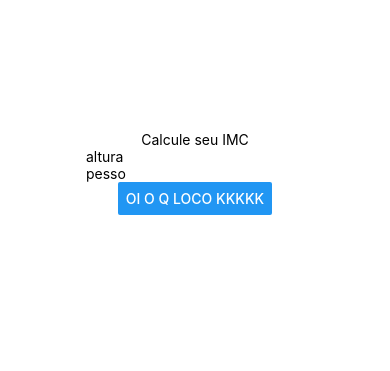
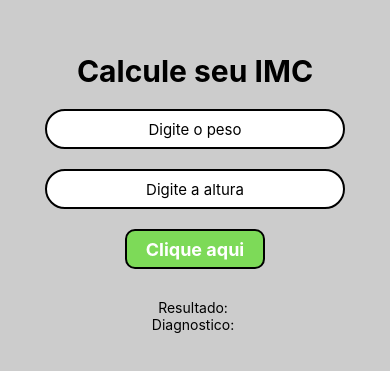
Before and after one commit to kani0dev/mobiledev-4semestre, a React Native app: screen / in a window 390 px wide. Shown: the part 229-600 px from the top of the page. Built offline with nearby package versions, Linux system fonts and the light colour scheme.

Commit message:
peguei a versão do Ygera pra usar

```diff
--- a/App.js
+++ b/App.js
@@ -1,75 +1,138 @@
-import { StatusBar } from 'expo-status-bar';
+import { View, Text, StyleSheet, TextInput, Pressable, Alert } from "react-native";
 import { useState } from 'react';
-import { StyleSheet, Text, View } from 'react-native';
-import { Button, TextInput } from 'react-native-web';
 
 export default function App() {
 
-  const [pesso, setPesso] = useState('');
-  const [altura , setAltura] = useState('')
-  const [result, setReslt] = useState()
-  const [massage , setMessage] = useState('')
+  const [peso, setPeso] = useState('');
 
-  const calcular = () => {
-    if(pesso && altura){
-      let imc =  pesso.replace(',','.')/(altura.replace(',','.')^2);
+  const [altura, setAltura] = useState('');
 
-      setReslt(imc.toFixed(2));
-      console.log(imc);
-      console.log(result);
+  const [resultado, setResultado] = useState(null);
 
+  const [diag, setDiag] = useState('');
 
-      switch(imc){
-        case imc < 18.5: setMessage("magro") ;break;
-        case imc > 18.5 && imc <= 24.9: setMessage("normal\npesso: ", imc);break;
-        case imc > 25 && imc <= 29.9: setMessage("gordinho\npesso: ", imc);break;
-        case imc > 30 && imc <= 34.9 : setMessage("Gigantesco\npesso: ", imc);break;
-        default : setMessage("KRLTAMPANDO O SOL MANEKKKKKKKKKK\npesso: ", imc);break;
+  const calcularIMC = () => {
+
+    if (peso !== '' && altura !== '') {
+      let pesoNum = (peso.replace(",", "."));
+
+      let alturaNum = (altura.replace(",", "."));
+
+      let imc = pesoNum / (alturaNum * alturaNum);
+
+      setResultado(imc.toFixed(2));
+
+      if (imc < 18.5) {
+        setDiag('Magreza');
       }
 
-    }else{
-      alert("tem nao")
+      else if (imc >= 18.5 && imc <= 24.9) {
+        setDiag('Normal');
+      }
+
+      else if (imc >= 25 && imc <= 29.9) {
+        setDiag('Sobrepeso');
+      }
+
+      else if (imc >= 30 && imc <= 39.9) {
+        setDiag('Obesidade');
+      }
+
+      else {
+        setDiag('Obesidade Grave');
+      }
+
+    } else {
+      alert('Por favor preencha o campo de peso e altura');
     }
+
   }
 
-
   return (
-    <View style={styles.container}>
-      <Text>
-        Calcule seu IMC
-      </Text>
-      <StatusBar style="auto" />
+    <View style={styles.app}>
+      <Text style={styles.titulo}>Calcule seu IMC</Text>
 
       <View>
-        <TextInput placeholder='altura'
-        keyboardType='numeric'
-        value={altura}
-        onChangeText={setAltura}
-        />
-
-        <TextInput placeholder='pesso'
-        keyboardType='numeric'
-        value={pesso}
-        onChangeText={setPesso}
+        <TextInput
+          style={styles.input}
+          placeholder="Digite o peso"
+          keyboardType="numeric"
+          value={peso}
+          onChangeText={setPeso}
         />
       </View>
 
-      <Button onPress={() => calcular()}title='oi o q loco kkkkk'>
-        calcular
-      </Button>
-      <h2>
-        {massage}
-        {pesso}
-      </h2>
+      <View>
+        <TextInput
+          style={styles.input}
+          placeholder="Digite a altura"
+          keyboardType="numeric"
+          value={altura}
+          onChangeText={setAltura}
+        />
+      </View>
+
+      <View>
+        <Pressable
+          style={({ pressed }) => [
+            styles.btn,
+            pressed && { opacity: 0.8, backgroundColor: "#000000" },
+          ]}
+          onPress={calcularIMC}
+        >
+          <Text style={styles.btnText}>Clique aqui</Text>
+        </Pressable>
+      </View>
+
+      <View style={styles.textos}>
+        <Text>Resultado: {resultado}</Text>
+        <Text>Diagnostico: {diag}</Text>
+      </View>
     </View>
   );
 }
 
 const styles = StyleSheet.create({
-  container: {
+  app: {
     flex: 1,
-    backgroundColor: '#fff',
-    alignItems: 'center',
-    justifyContent: 'center',
+    justifyContent: "center",
+    alignItems: "center",
+    backgroundColor: "#ccc",
+  },
+  titulo: {
+    fontSize: 30,
+    color: "black",
+    fontWeight: "bold",
+    marginBottom: 20,
+  },
+  input: {
+    borderColor: "black",
+    borderWidth: 2,
+    width: 300,
+    height: 40,
+    fontSize: 15,
+    marginBottom: 20,
+    paddingHorizontal: 10,
+    borderRadius: 20,
+    textAlign: "center",
+    backgroundColor: "white",
+  },
+  btn: {
+    justifyContent: "center",
+    alignItems: "center",
+    borderWidth: 2,
+    width: 140,
+    height: 40,
+    borderRadius: 10,
+    backgroundColor: "#7DDA58",
+    marginBottom: 30,
+  },
+  btnText: {
+    fontSize: 18,
+    color: "white",
+    fontWeight: "bold",
+  },
+  textos: {
+    alignItems: "center",
   },
 });
```
